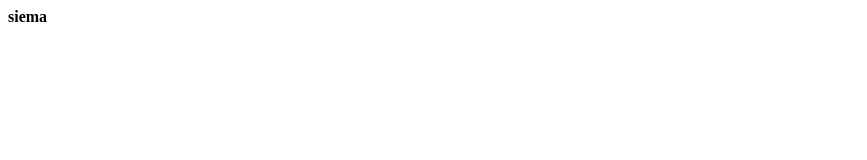
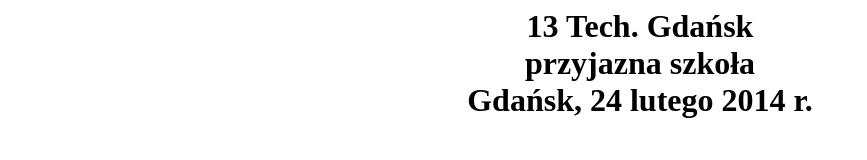
Before and after one commit to Bieluch05/CSS, a plain HTML site: page start.html in a window 1280 px wide. Shown: the whole page, without its empty margins (0-867 px from the left). Drawn offline with Linux system fonts and the light colour scheme.

Commit message:
Update start.html

```diff
--- a/start.html
+++ b/start.html
@@ -1,8 +1,8 @@
 <html>
- <head>
- <META HTTP-EQUIV="content-type" CONTENT="text/html; CHARSET=iso-8859-2">
- </head>
+    <head>
+        <META HTTP-EQUIV="content-type" CONTENT="text/html; CHARSET=UTF-8">
+    </head>
 <body>
- <b>siema<b>
+    <h1 align="center">13 Tech. Gdańsk<br>przyjazna szkoła<br>Gdańsk, 24 lutego 2014 r.</h1>
 </body>
 </html>
```
